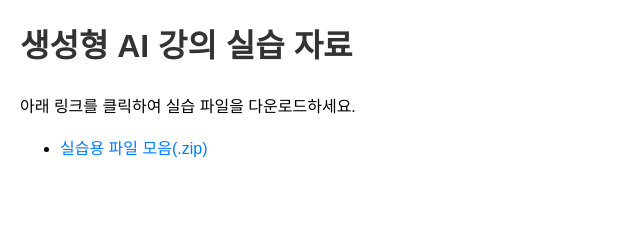
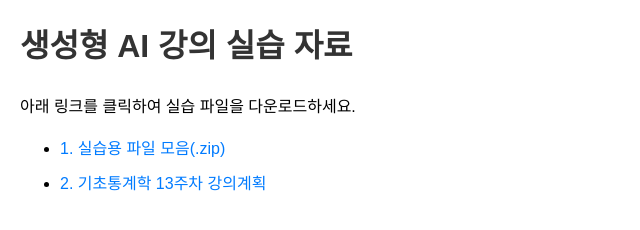
Before and after one commit to ccallsky/GAI_practice_pds, a plain HTML site: page index.html in a window 1280 px wide. Shown: the whole page, without its empty margins (0-640 px from the left). Drawn offline with Linux system fonts and the light colour scheme.

Commit message:
Update index.html

```diff
--- a/index.html
+++ b/index.html
@@ -17,8 +17,9 @@
     <p>아래 링크를 클릭하여 실습 파일을 다운로드하세요.</p>
     <ul>
         <!--<li><a href="01_기본_프롬프트_작성법.txt" download>1. 기본 프롬프트 작성법 (.txt)</a></li>-->
-        <li><a href="practice_file1.zip" download>실습용 파일 모음(.zip)</a></li>
+        <li><a href="practice_file1.zip" download>1. 실습용 파일 모음(.zip)</a></li>
         <!--<li><a href="03_실습용_샘플_이미지.png" download>3. 실습용 샘플 이미지 (.png)</a></li>-->
+        <li><a href="statistics_lec_intro.html">2. 기초통계학 13주차 강의계획</a></li>
         </ul>
 </body>
 </html>
```
